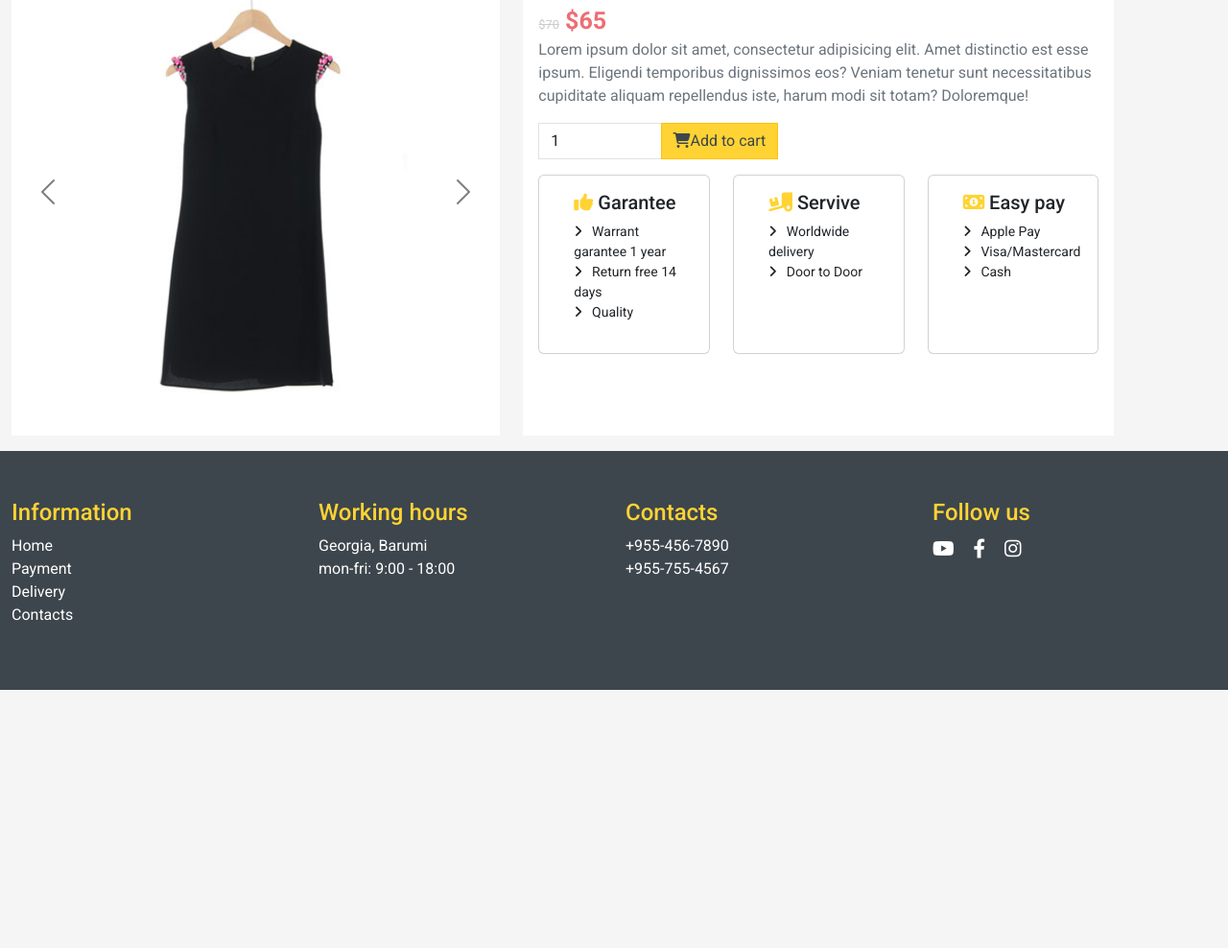
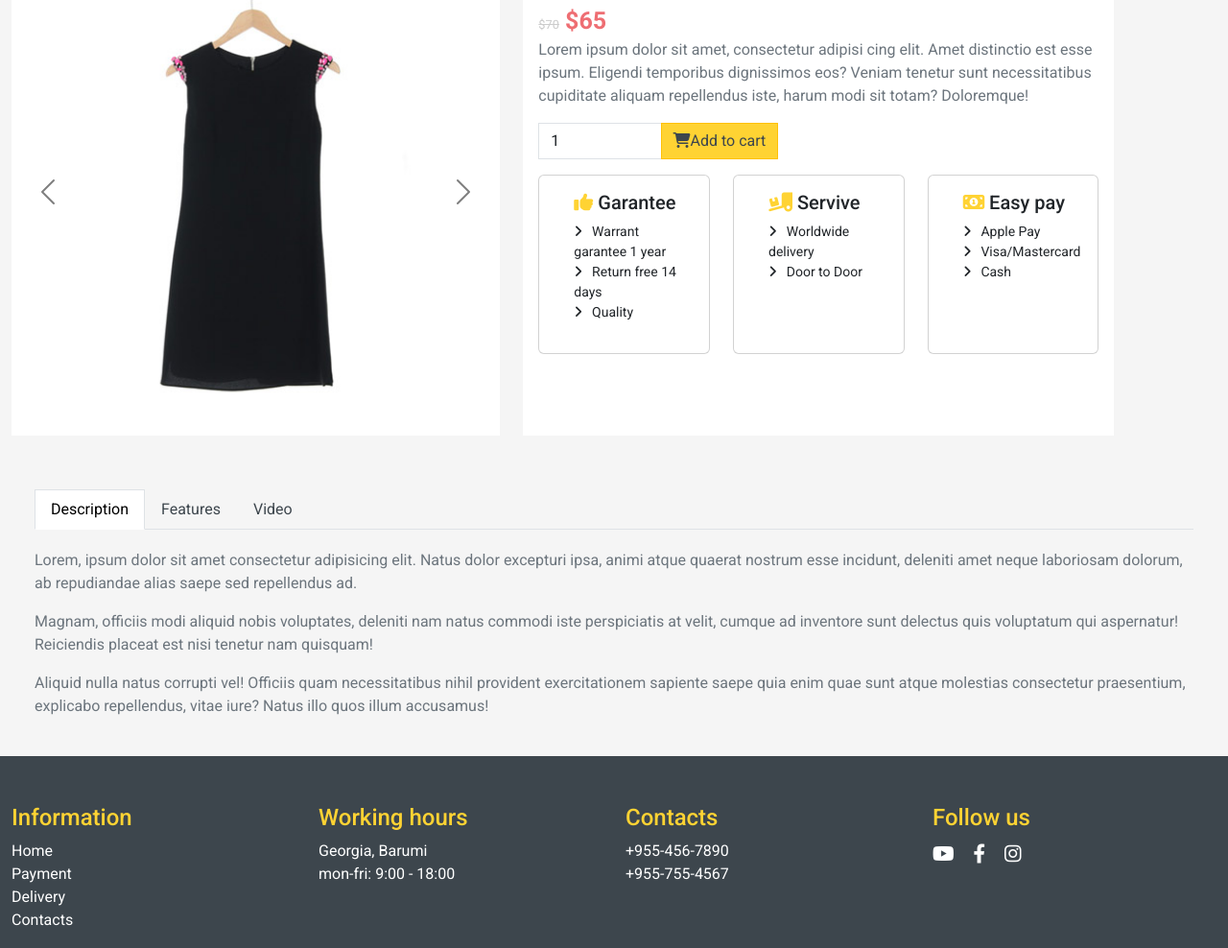
Before and after one commit to Sam-Hor/shop_1_trial, a plain HTML site: page product.html in a window 1280 px wide. Shown: the part 381-1369 px from the top of the page at 96% size. Before the commit the page ends 1100 px from the top, so only its background shows below. Drawn offline with nearby package versions, Linux system fonts and the light colour scheme.

Commit message:
product page and cards add
add bootstrap ratios, tables for product card

```diff
--- a/assets/css/main.css
+++ b/assets/css/main.css
@@ -564,6 +564,16 @@ footer a:hover {
     margin-right: 10px;
 }
 
+.nav-tabs .nav-link {
+    border-radius: 0;
+    color: var(--contrast-color);
+}
+
+.tab-content {
+    padding-top: 20px;
+}
+
+
 /* ========  Product Page ======== /\ ========  */
 @media only screen and (min-width: 992px) {
     .header-bottom .navbar .dropdown-menu-end {
--- a/product.html
+++ b/product.html
@@ -356,7 +356,8 @@
                                 <small>$70</small>
                                 $65
                             </div>
-                            <p>Lorem ipsum dolor sit amet, consectetur adipisicing elit. Amet distinctio est esse ipsum.
+                            <p>Lorem ipsum dolor sit amet, consectetur adipisi cing elit. Amet distinctio est esse
+                                ipsum.
                                 Eligendi temporibus dignissimos eos? Veniam tenetur sunt necessitatibus cupiditate
                                 aliquam repellendus iste, harum modi sit totam? Doloremque!</p>
                             <div class="product-add2cart">
@@ -410,6 +411,72 @@
                         </div>
                     </div>
                 </div>
+
+                <div class="row mt-3">
+                    <div class="col-12">
+                        <div class="product-content-detalis bg-whie p-4">
+                            <ul class="nav nav-tabs" id="myTab" role="tablist">
+                                <li class="nav-item" role="presentation">
+                                    <button class="nav-link active" id="description-tab" data-bs-toggle="tab"
+                                        data-bs-target="#description-tab-pane" type="button" role="tab"
+                                        aria-controls="description-tab-pane" aria-selected="true">Description</button>
+                                </li>
+                                <li class="nav-item" role="presentation">
+                                    <button class="nav-link" id="features-tab" data-bs-toggle="tab"
+                                        data-bs-target="#features-tab-pane" type="button" role="tab"
+                                        aria-controls="features-tab-pane" aria-selected="false">Features</button>
+                                </li>
+                                <li class="nav-item" role="presentation">
+                                    <button class="nav-link" id="video-tab" data-bs-toggle="tab"
+                                        data-bs-target="#video-tab-pane" type="button" role="tab"
+                                        aria-controls="video-tab-pane" aria-selected="false">Video</button>
+                                </li>
+                            </ul>
+                            <div class="tab-content" id="myTabContent">
+                                <div class="tab-pane fade show active" id="description-tab-pane" role="tabpanel"
+                                    aria-labelledby="description-tab" tabindex="0">
+                                    <p>Lorem, ipsum dolor sit amet consectetur adipisicing elit. Natus dolor excepturi
+                                        ipsa, animi atque quaerat nostrum esse incidunt, deleniti amet neque laboriosam
+                                        dolorum, ab repudiandae alias saepe sed repellendus ad.</p>
+                                    <p>Magnam, officiis modi aliquid nobis voluptates, deleniti nam natus commodi iste
+                                        perspiciatis at velit, cumque ad inventore sunt delectus quis voluptatum qui
+                                        aspernatur! Reiciendis placeat est nisi tenetur nam quisquam!</p>
+                                    <p>Aliquid nulla natus corrupti vel! Officiis quam necessitatibus nihil provident
+                                        exercitationem sapiente saepe quia enim quae sunt atque molestias consectetur
+                                        praesentium, explicabo repellendus, vitae iure? Natus illo quos illum accusamus!
+                                    </p>
+                                </div>
+                                <div class="tab-pane fade" id="features-tab-pane" role="tabpanel"
+                                    aria-labelledby="features-tab" tabindex="0">
+                                    <table class="table">
+                                        <tbody>
+                                            <tr>
+                                                <th scope="row">Colors</th>
+                                                <td>white, black, pink</td>
+                                            </tr>
+                                            <tr>
+                                                <th scope="row">Sizes</th>
+                                                <td>S, M, L, XL</td>
+                                            </tr>
+                                        </tbody>
+                                    </table>
+                                </div>
+                                <div class="tab-pane fade" id="video-tab-pane" role="tabpanel"
+                                    aria-labelledby="video-tab" tabindex="0">
+                                    <div class="ratio ratio-16x9">
+                                        <iframe width="560" height="315" src="https://www.youtube.com/embed/wafe6kDBb6c"
+                                            title="YouTube video player" frameborder="0"
+                                            allow="accelerometer; autoplay; clipboard-write; encrypted-media; gyroscope; picture-in-picture; web-share"
+                                            allowfullscreen></iframe>
+                                    </div>
+
+                                </div>
+
+                            </div>
+                        </div>
+                    </div>
+                </div>
+
             </div>
 
 
```
Also changed, not shown: 4 other files.
